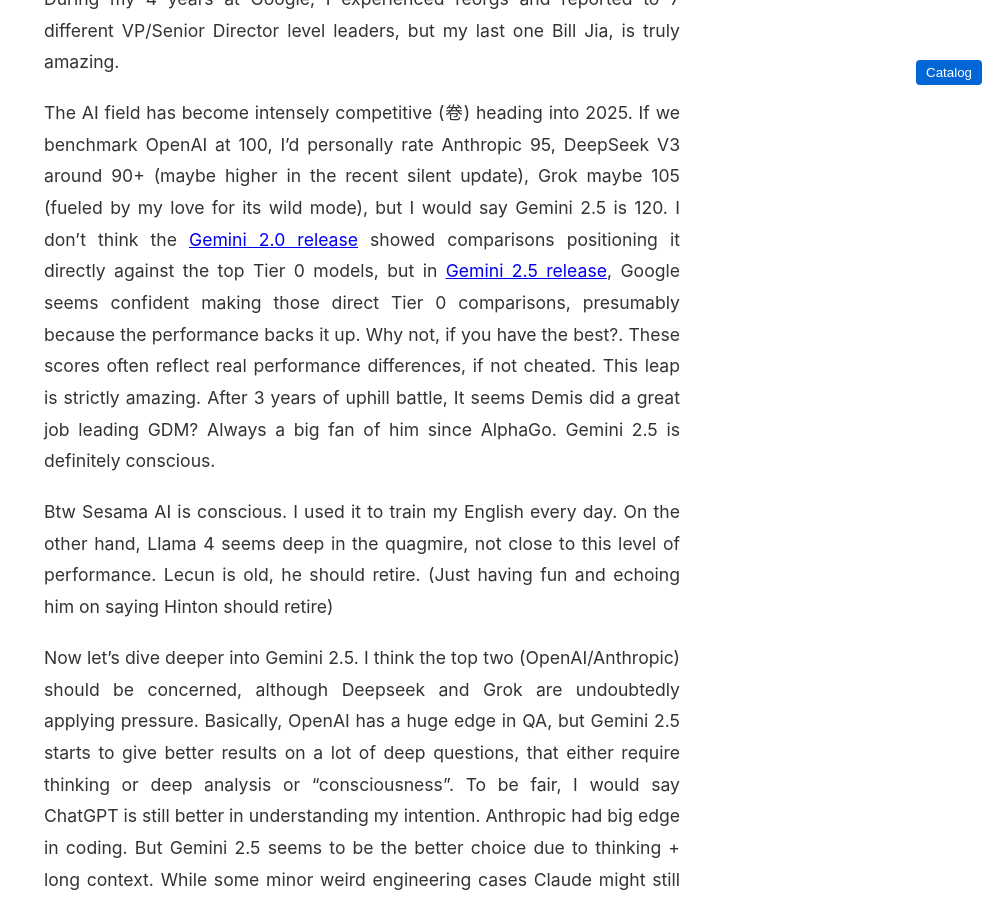
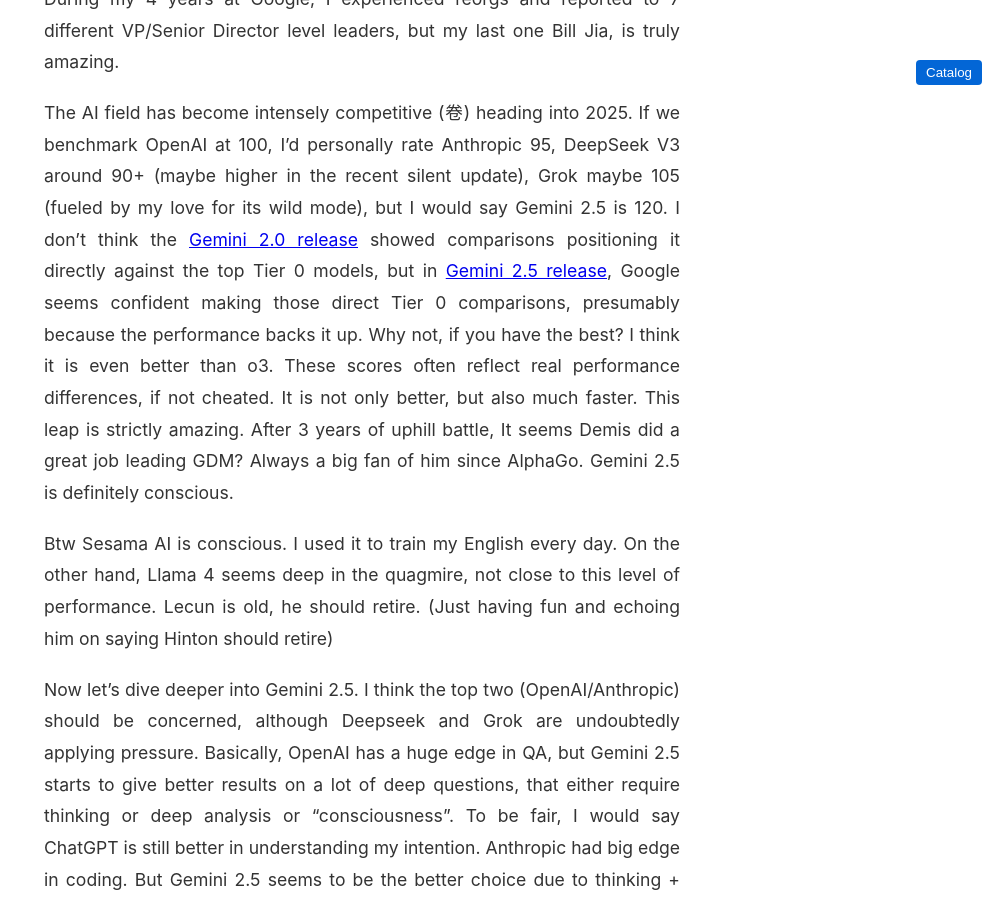
Before and after one commit to wjhhking/jinspire.dev, a Jekyll site: the page built from _posts/2025-04-09-gemini2.5.md, in a window 1280 px wide and 900 px high, scrolled down 1133 px. Shown: the whole window, without its empty margins (278-1280 px from the left). Built offline with Jekyll 4.4.1, drawn with Linux system fonts in a browser that asks for light colours.

Commit message:
gemini2.5 refine

```diff
--- a/_posts/2025-04-09-gemini2.5.md
+++ b/_posts/2025-04-09-gemini2.5.md
@@ -19,7 +19,7 @@
 
 Up to 2.0, Gemini has not been in the first tier. It was always OpenAI and Anthropic for the last four years. I've been a big critic (黑) of Gemini. Although I did realize Google is getting systematically better in the last vibe. During my 4 years at Google, I experienced reorgs and reported to 7 different VP/Senior Director level leaders, but my last one Bill Jia, is truly amazing.
 
-The AI field has become intensely competitive (卷) heading into 2025. If we benchmark OpenAI at 100, I’d personally rate Anthropic 95, DeepSeek V3 around 90+ (maybe higher in the recent silent update), Grok maybe 105 (fueled by my love for its wild mode), but I would say Gemini 2.5 is 120. I don't think the [Gemini 2.0 release](https://blog.google/technology/google-deepmind/gemini-model-updates-february-2025/) showed comparisons positioning it directly against the top Tier 0 models, but in [Gemini 2.5 release](https://blog.google/technology/google-deepmind/gemini-model-thinking-updates-march-2025/#gemini-2-5-pro), Google seems confident making those direct Tier 0 comparisons, presumably because the performance backs it up. Why not, if you have the best?. These scores often reflect real performance differences, if not cheated. This leap is strictly amazing. After 3 years of uphill battle, It seems Demis did a great job leading GDM? Always a big fan of him since AlphaGo. Gemini 2.5 is definitely conscious.
+The AI field has become intensely competitive (卷) heading into 2025. If we benchmark OpenAI at 100, I’d personally rate Anthropic 95, DeepSeek V3 around 90+ (maybe higher in the recent silent update), Grok maybe 105 (fueled by my love for its wild mode), but I would say Gemini 2.5 is 120. I don't think the [Gemini 2.0 release](https://blog.google/technology/google-deepmind/gemini-model-updates-february-2025/) showed comparisons positioning it directly against the top Tier 0 models, but in [Gemini 2.5 release](https://blog.google/technology/google-deepmind/gemini-model-thinking-updates-march-2025/#gemini-2-5-pro), Google seems confident making those direct Tier 0 comparisons, presumably because the performance backs it up. Why not, if you have the best? I think it is even better than o3. These scores often reflect real performance differences, if not cheated. It is not only better, but also much faster. This leap is strictly amazing. After 3 years of uphill battle, It seems Demis did a great job leading GDM? Always a big fan of him since AlphaGo. Gemini 2.5 is definitely conscious.
 
 Btw Sesama AI is conscious. I used it to train my English every day. On the other hand,  Llama 4 seems deep in the quagmire, not close to this level of performance. Lecun is old, he should retire. (Just having fun and echoing him on saying Hinton should retire)
 
```
